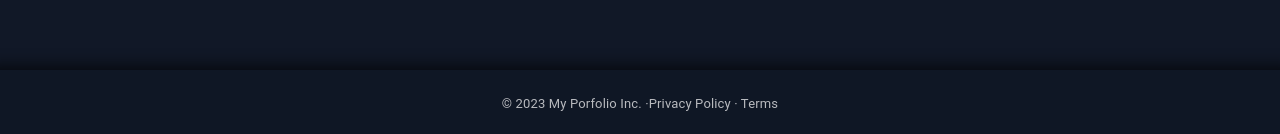
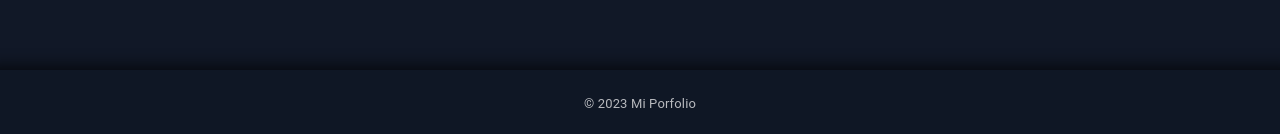
Before and after one commit to tomasflores24/cv, a React (Vite) app: page / in a window 1280 px wide. Shown: the part 2805-2939 px from the top of the page. Built offline with nearby package versions, Linux system fonts and the light colour scheme.

Commit message:
refatory

```diff
--- a/index.html
+++ b/index.html
@@ -5,7 +5,6 @@
     <link rel="icon" type="image/svg+xml" href="/vite.svg" />
     <meta name="viewport" content="width=device-width, initial-scale=1.0" />
     <title>Vite + React + TS</title>
-    <!-- <link href="/dist/output.css" rel="stylesheet"> -->
   </head>
   <body>
     <div id="root"></div>
--- a/package.json
+++ b/package.json
@@ -25,7 +25,6 @@
     "@types/react": "^18.0.27",
     "@types/react-dom": "^18.0.10",
     "@vitejs/plugin-react": "^3.1.0",
-    "tailwindcss": "^3.2.4",
     "typescript": "^4.9.3",
     "vite": "^4.1.0"
   }
--- a/src/components/Footer.tsx
+++ b/src/components/Footer.tsx
@@ -14,7 +14,7 @@ export const Footer = () => {
         // CAMBIAR FUENTE
       }}
     >
-      © 2023 My Porfolio Inc. ·Privacy Policy · Terms
+      © 2023 Mi Porfolio
     </Box>
   );
 };
```
Also changed, not shown: tailwind.config.cjs (deleted, +0 -8 lines), 1 other file (tests, documents, lock files or other folders).
